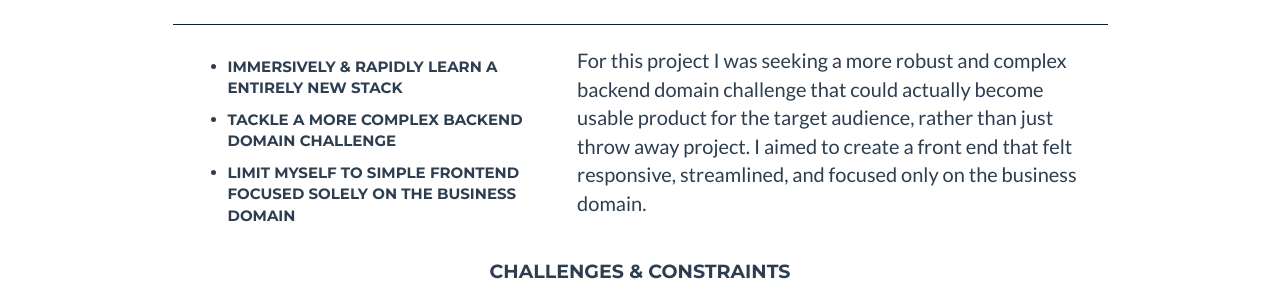
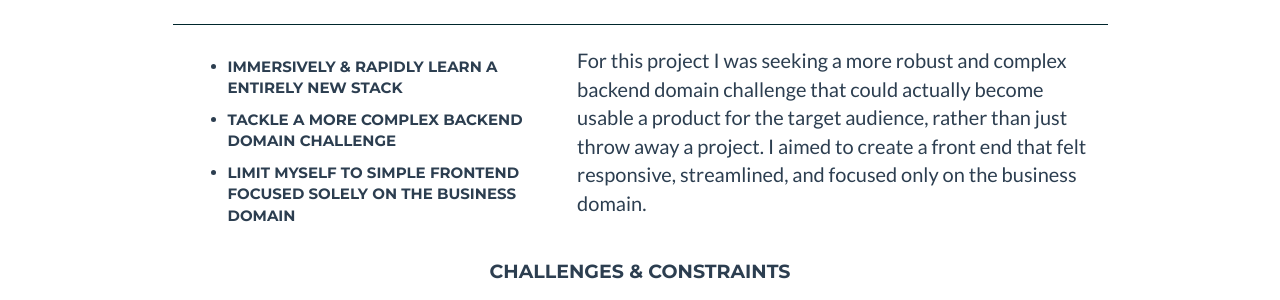
Before and after one commit to leolazz/Portfolio-Jekyll, a Jekyll site: the page built from _posts/2021-10-01-lazztech.markdown, in a window 1280 px wide and 900 px high, scrolled down 5478 px. Shown: the part 212-512 px from the top of the window. Built offline with Jekyll 4.4.1, drawn with Linux system fonts in a browser that asks for light colours.

Commit message:
fixed typo

```diff
--- a/_posts/2020-05-20-parttime.dev.markdown
+++ b/_posts/2020-05-20-parttime.dev.markdown
@@ -9,7 +9,7 @@ persistence: PostgresSQL | TypeORM
 deployment: Docker | Kubernetes | k3s
 role: Sole Developer
 description: A part-time work job board for developers & related fields
-why: For this project I was seeking a more robust and complex backend domain challenge that could actually become usable product for the target audience, rather than just throw away project. I aimed to create a front end that felt responsive, streamlined, and focused only on the business domain.
+why: For this project I was seeking a more robust and complex backend domain challenge that could actually become usable a product for the target audience, rather than just throw away a project. I aimed to create a front end that felt responsive, streamlined, and focused only on the business domain.
 whyBullets: <ul class="ul-p">
   <li>immersively & rapidly learn a entirely new stack</li>
   <li>Tackle a more complex backend domain challenge</li>
```
